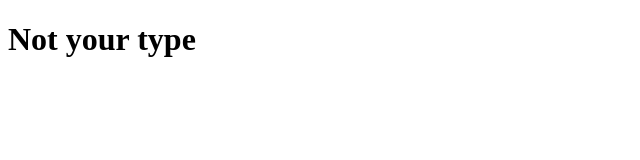
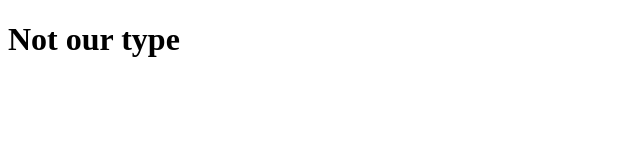
Before and after one commit to Agni17149/first_repository, a plain HTML site: page agni.html in a window 1280 px wide. Shown: the whole page, without its empty margins (0-640 px from the left). Drawn offline with Linux system fonts and the light colour scheme.

Commit message:
not our type

```diff
--- a/agni.html
+++ b/agni.html
@@ -6,6 +6,6 @@
     <title>Document</title>
 </head>
 <body>
-    <h1>Not your type</h1>
+    <h1>Not our type</h1>
 </body>
 </html>
```
